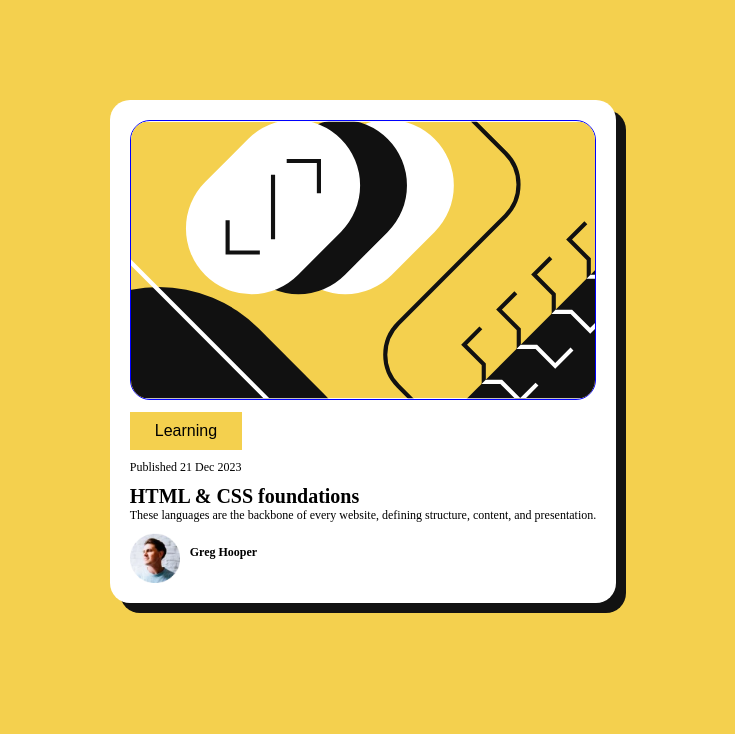
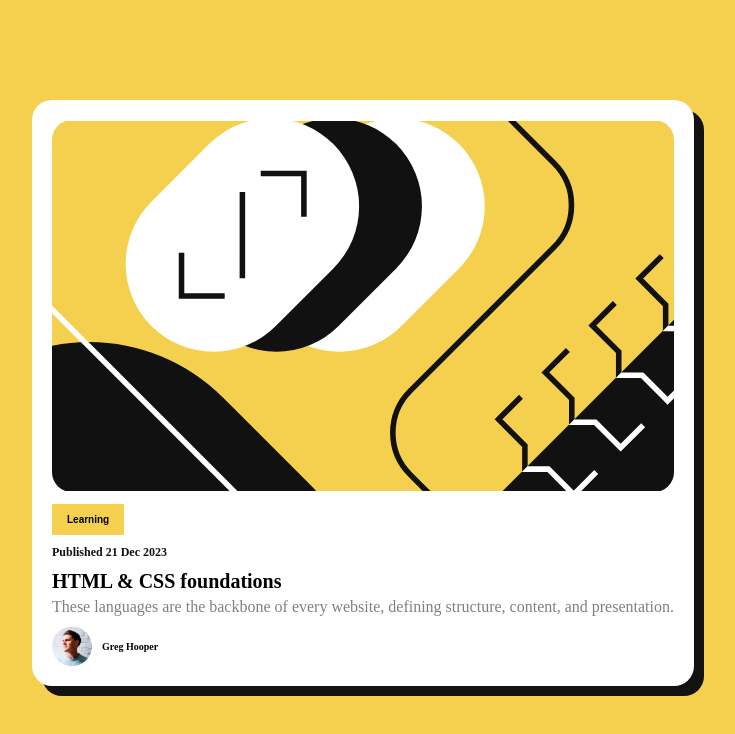
Before and after one commit to Frimpong04/blog-preview-card-solution, a plain HTML site: page index.html in a window 1280 px wide. Shown: the whole page, without its empty margins (277-1012 px from the left). Drawn offline with Linux system fonts and the light colour scheme.

Commit message:
add active styles to desktop version

```diff
--- a/index.html
+++ b/index.html
@@ -13,12 +13,12 @@
             <img  src="./assets/images/illustration-article.svg" alt="banner image"/>
         </div>
         <button>Learning</button>
-        <p>Published 21 Dec 2023</p>
+        <p class="publish"> Published 21 Dec 2023</p>
         <h1>HTML & CSS foundations</h1>
-        <p>These languages are the backbone of every website, defining structure, content, and presentation.</p>
+        <p class="main-text">These languages are the backbone of every website, defining structure, content, and presentation.</p>
         <div class="avatar-container">
             <img  src="./assets/images/image-avatar.webp"/>
-            <p>Greg Hooper</p>
+            <span>Greg Hooper</span>
         </div>
     </div>
 </body>
--- a/style.css
+++ b/style.css
@@ -32,7 +32,7 @@ body {
 /* image styles */
 .image-container img {
     width: 100%;
-    border:1px solid blue;
+    /* border:1px solid blue; */
     height: auto;
     object-fit: contain;
     border-radius: 2rem;
@@ -42,16 +42,34 @@ body {
 button {
     margin: 1rem 0;
     background-color: var(--bg-color);
-    padding: 1rem 2.5rem;
+    padding: 1rem 1.5rem;
     border: none;
     outline: none;
-    font-size: 1.6rem;
+    font-size: 1rem;
+    font-weight: bold;
 }
 
 /* paragraph styles */
-p {
+.publish {
     font-size: 1.2rem;
     margin-bottom: 1rem;
+    color: var(--black);
+    font-weight: bold;
+}
+
+.main-text {
+    font-size:1.6rem;
+    color: var(--grey);
+    margin-bottom: 1rem;
+}
+/* h1 styles */
+h1 {
+    margin-bottom: 0.5rem;
+}
+
+h1:hover {
+    cursor: pointer;
+    color: var(--bg-color);
 }
 
 /* avatar styles*/
@@ -59,13 +77,18 @@ p {
     display: flex;
     gap: 1rem;
     align-items: center;
+    /* border: 1px solid green; */
 }
 
 .avatar-container img {
-    width: 5rem;
-    height: 5rem;
+    width: 4rem;
+    height: 4rem;
 }
 
 .avatar-container p {
     font-weight: bold;
 }
+
+span {
+    font-weight: bold;
+}
```
Also changed, not shown: 1 other file.
